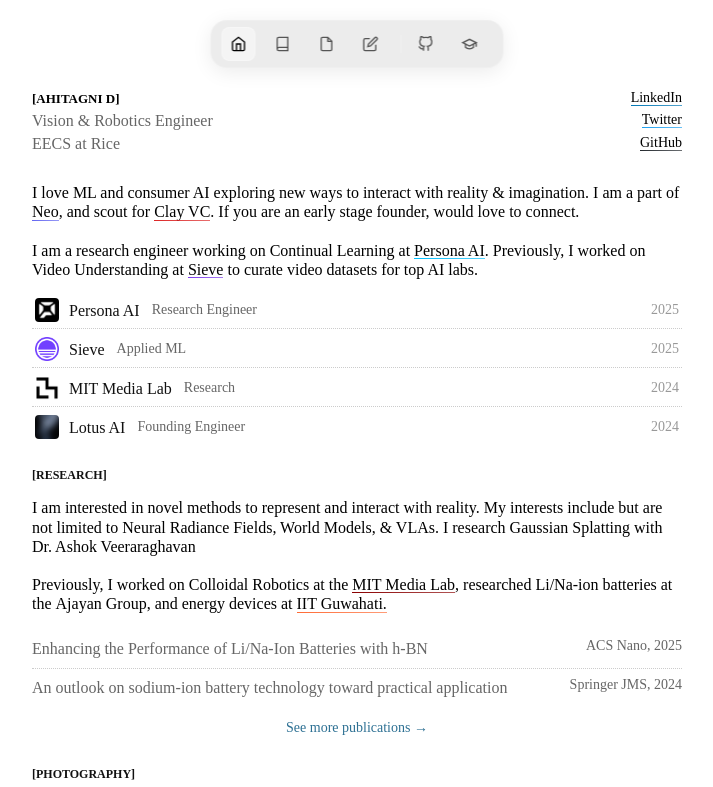
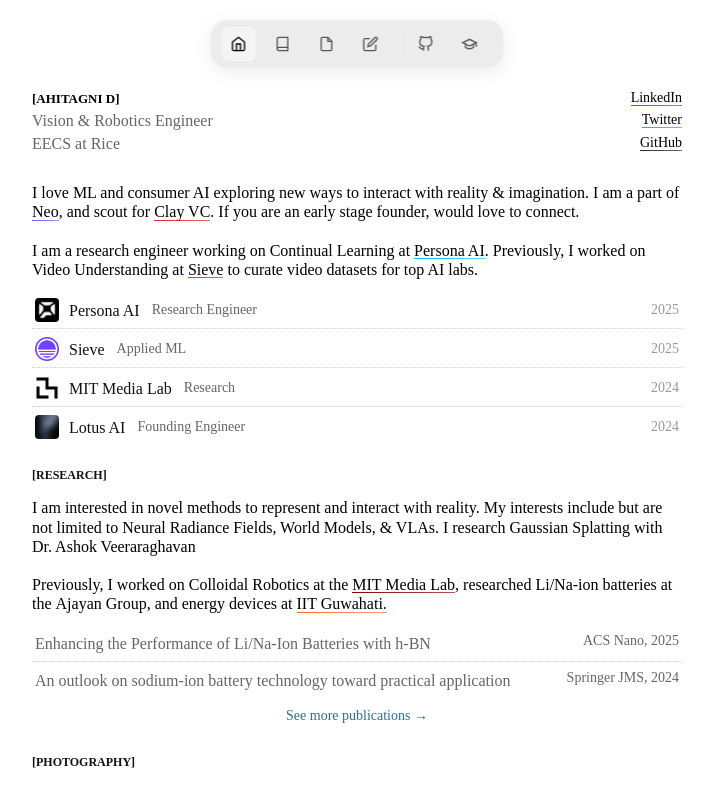
Before and after one commit to ahitagnied/ahid-portfolio, a React (Create React App) app: page / in a window 1280 px wide. Shown: the top 787 px of the page, without its empty margins (283-996 px from the left). Built offline with nearby package versions, Linux system fonts and the light colour scheme.

Commit message:
fix spacing

```diff
--- a/src/components/PublicationList.js
+++ b/src/components/PublicationList.js
@@ -18,8 +18,8 @@
                 <div style={{
                   display: "flex",
                   alignItems: "flex-start",
-                  paddingTop: "8px",
-                  paddingBottom: "8px"
+                  marginBottom: "3px",
+                  padding: "3px 3px"
                 }}>
 
                   <div style={{
@@ -53,7 +53,8 @@
 
                 {item < publist.length - 1 && (
                   <div style={{
-                    borderBottom: "1px dotted #ccc"
+                    borderBottom: "1px dotted #ccc",
+                    marginBottom: "5px"
                   }}></div>
                 )}
               </div>
```
